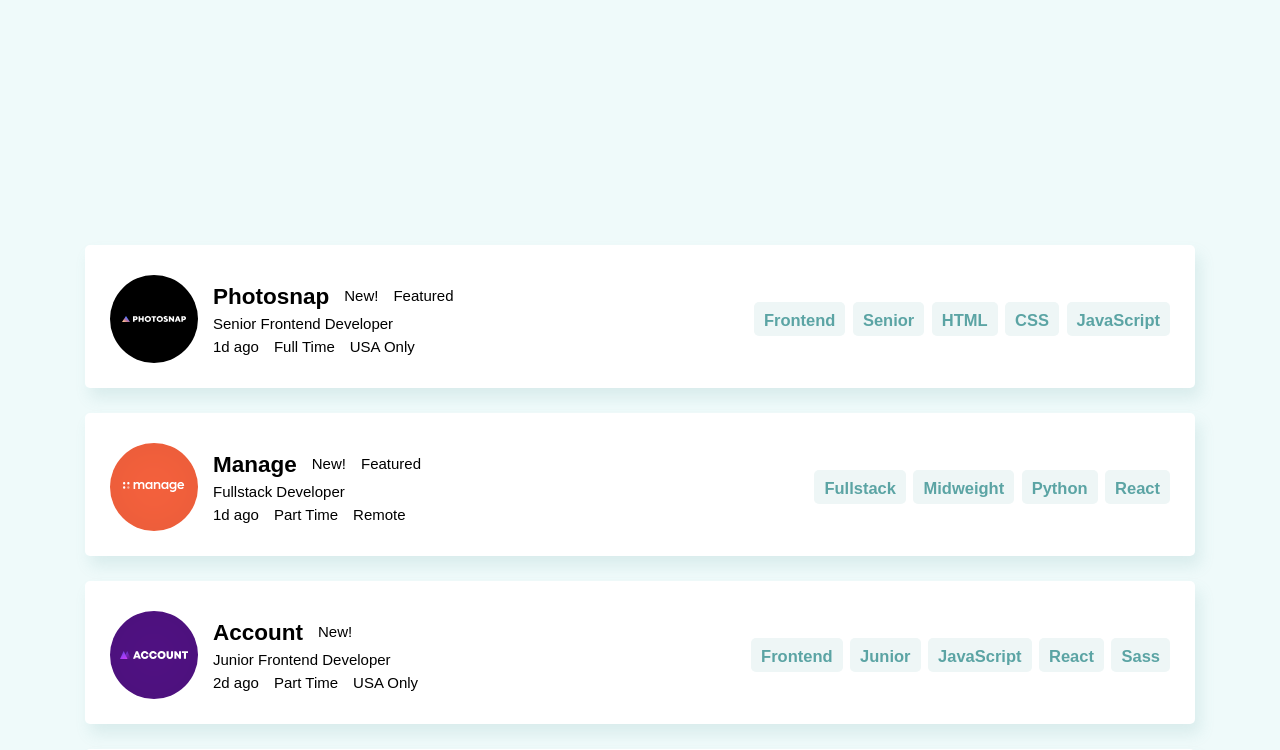
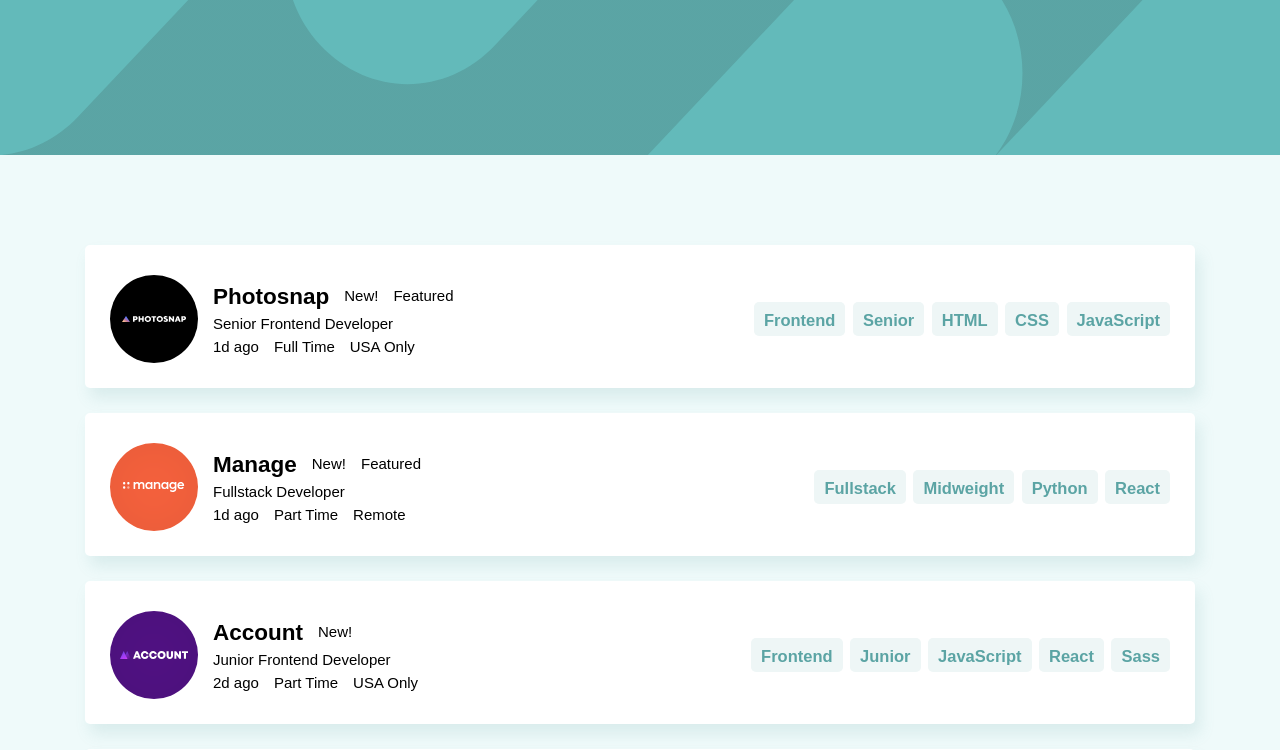
Before and after one commit to edo979/static-job-listings, a React (Create React App) app: page / in a window 1280 px wide. Shown: the top 750 px of the page. Built offline with nearby package versions, Linux system fonts and the light colour scheme.

Commit message:
add background image

```diff
--- a/src/index.css
+++ b/src/index.css
@@ -124,6 +124,13 @@ body {
   background-color: var(--clr-neutral-800);
 }
 
+.main-container {
+  background-image: url('../public/images/bg-header-mobile.svg'),
+    linear-gradient(var(--clr-primary), var(--clr-primary));
+  background-repeat: no-repeat;
+  background-size: 100% 155px;
+}
+
 .container {
   border-radius: 5px;
 
@@ -144,3 +151,10 @@ body {
   color: var(--clr-primary);
   background-color: var(--clr-neutral-700);
 }
+
+@media (min-width: 50em) {
+  .main-container {
+    background-image: url('../public/images/bg-header-desktop.svg'),
+      linear-gradient(var(--clr-primary), var(--clr-primary));
+  }
+}
```
